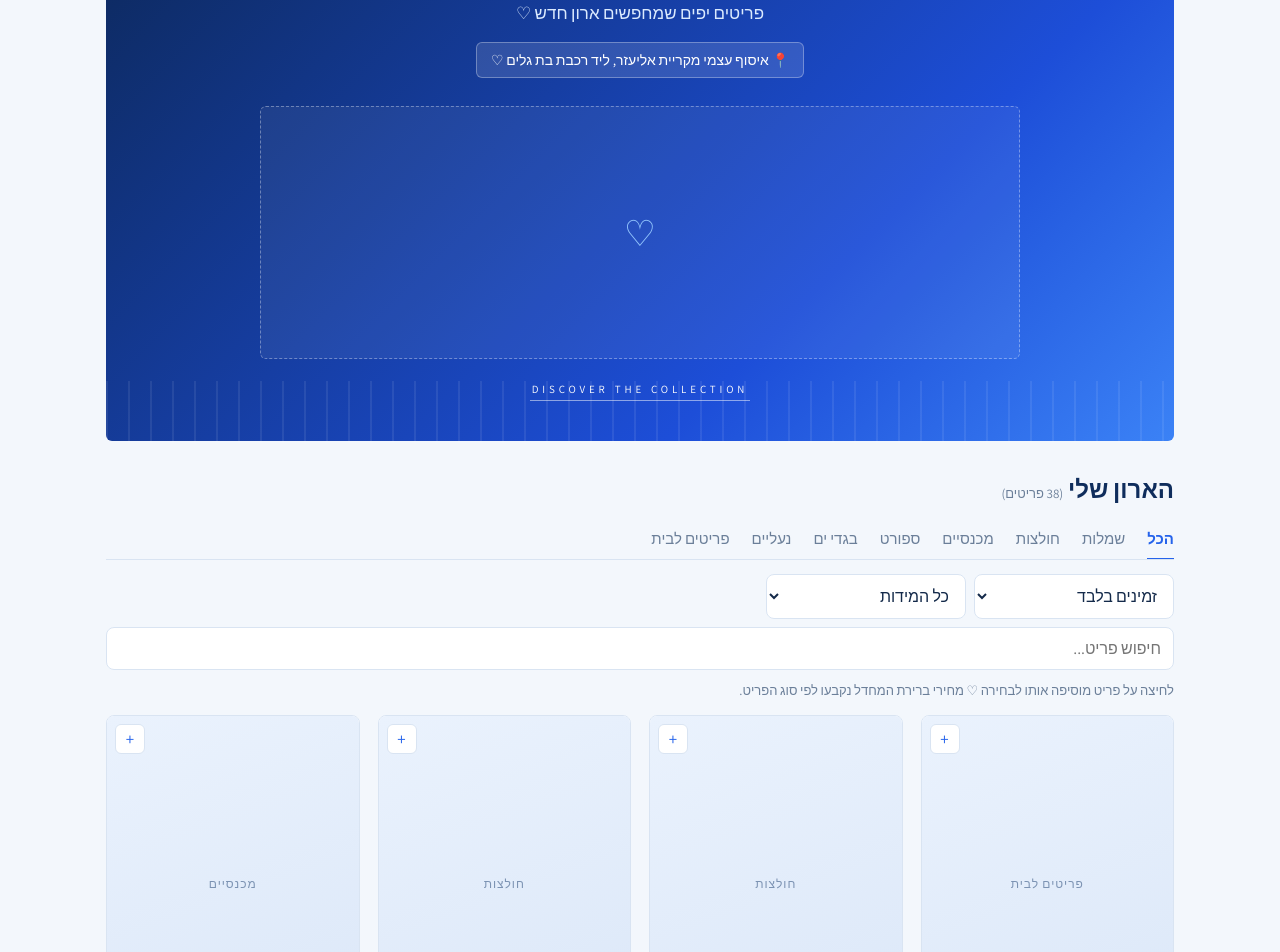
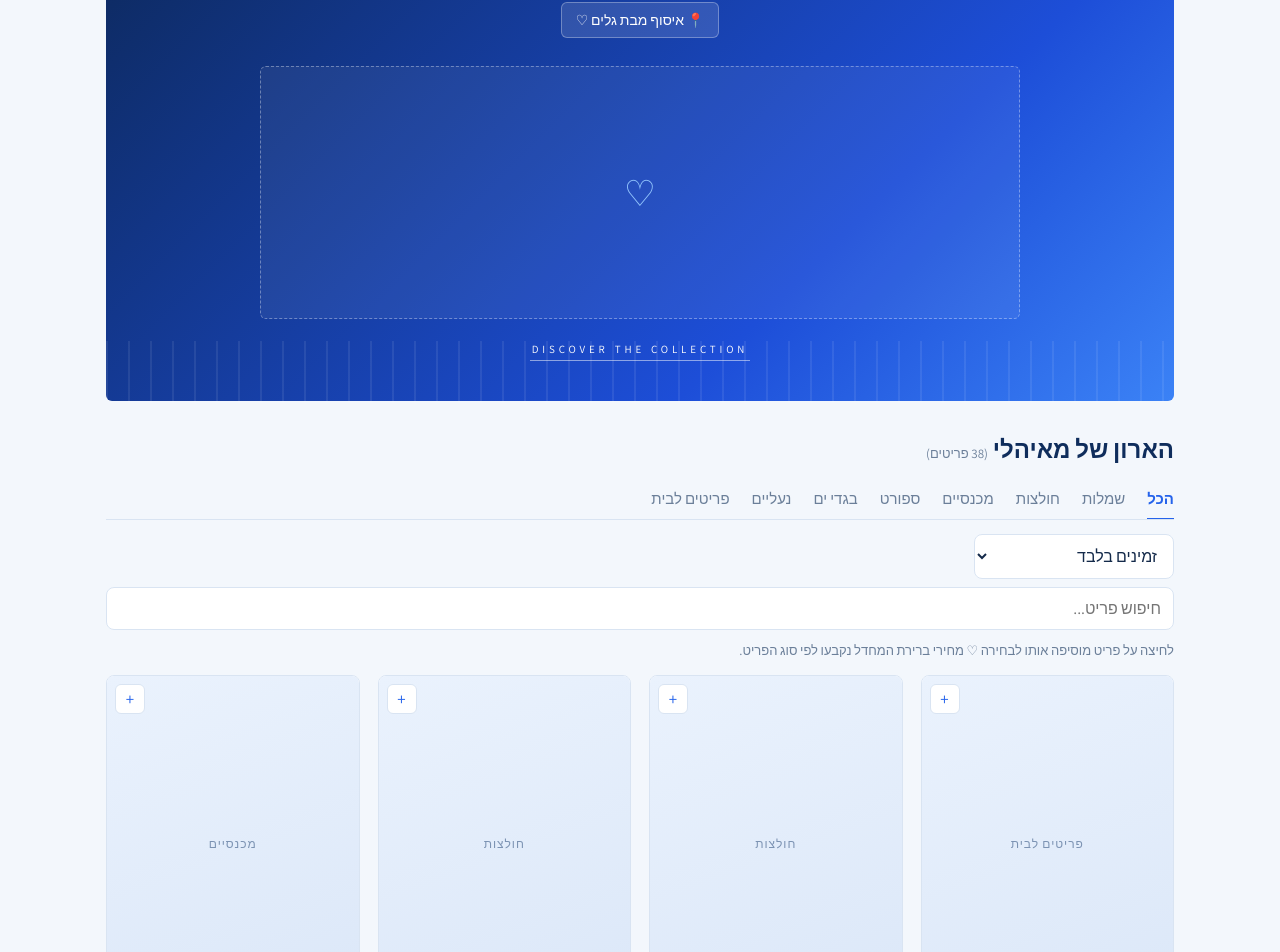
Before and after one commit to asafr93-rosa/mayalee-clothes, a plain HTML site: page index.html in a window 1280 px wide. Shown: the part 202-1154 px from the top of the page. Drawn offline with nearby package versions, Linux system fonts and the light colour scheme.

Commit message:
Update heading and pickup text, remove size filter
Co-Authored-By: Claude Opus 5.5 <noreply@anthropic.com>

```diff
--- a/app.js
+++ b/app.js
@@ -3,7 +3,7 @@
   const CATEGORIES = ["הכל", "שמלות", "חולצות", "מכנסיים", "ספורט", "בגדי ים", "נעליים", "פריטים לבית"];
 
   const items = window.ITEMS.map((it, i) => ({ ...it, id: i }));
-  const state = { category: "הכל", availability: "available", size: "all", q: "", selected: new Set() };
+  const state = { category: "הכל", availability: "available", q: "", selected: new Set() };
 
   const $ = (id) => document.getElementById(id);
   const grid = $("grid");
@@ -18,19 +18,7 @@
     $("categories").appendChild(b);
   });
 
-  // Size options
-  const sizes = [...new Set(items.map((i) => i.size.toUpperCase()).filter(Boolean))].sort((a, b) => {
-    const na = Number(a), nb = Number(b);
-    if (!isNaN(na) && !isNaN(nb)) return na - nb;
-    if (!isNaN(na)) return -1;
-    if (!isNaN(nb)) return 1;
-    return a.localeCompare(b);
-  });
-  $("size").innerHTML = '<option value="all">כל המידות</option>' +
-    sizes.map((s) => `<option value="${s}">מידה ${s}</option>`).join("");
-
   $("availability").onchange = (e) => { state.availability = e.target.value; render(); };
-  $("size").onchange = (e) => { state.size = e.target.value; render(); };
   $("search").oninput = (e) => { state.q = e.target.value.trim(); render(); };
   $("clear").onclick = () => { state.selected.clear(); render(); };
   $("send").onclick = send;
@@ -40,7 +28,6 @@
     return items.filter((it) =>
       (state.category === "הכל" || it.category === state.category) &&
       (state.availability === "all" || (state.availability === "sold") === !!it.sold) &&
-      (state.size === "all" || it.size.toUpperCase() === state.size) &&
       (!state.q || it.name.includes(state.q))
     );
   }
--- a/index.html
+++ b/index.html
@@ -15,14 +15,13 @@
     <header class="hero">
       <p class="eyebrow">THE CLOSET EDIT</p>
       <h1>A second chance.</h1>
-      <p class="tagline">פריטים יפים שמחפשים ארון חדש ♡</p>
-      <p class="pickup">📍 איסוף עצמי מקריית אליעזר, ליד רכבת בת גלים ♡</p>
+      <p class="pickup">📍 איסוף מבת גלים ♡</p>
       <div class="hero-art" aria-hidden="true"><span>♡</span></div>
       <a class="discover" href="#closet">DISCOVER THE COLLECTION</a>
     </header>
 
     <section id="closet">
-      <h2>הארון שלי <small id="count"></small></h2>
+      <h2>הארון של מאיהלי <small id="count"></small></h2>
 
       <div class="chips" id="categories" role="tablist"></div>
 
@@ -32,7 +31,6 @@
           <option value="all">כל הפריטים</option>
           <option value="sold">נמכרו</option>
         </select>
-        <select id="size" aria-label="מידה"></select>
       </div>
 
       <input id="search" type="search" placeholder="חיפוש פריט..." />
```
